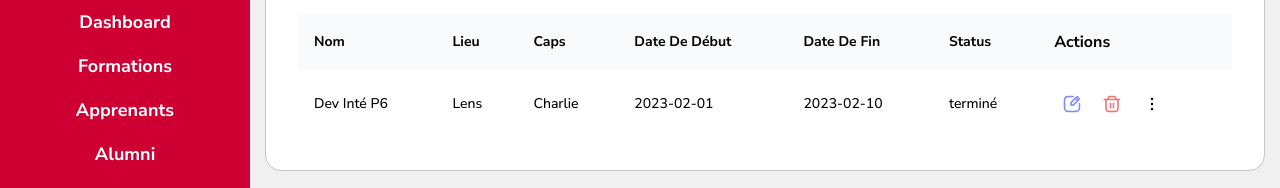
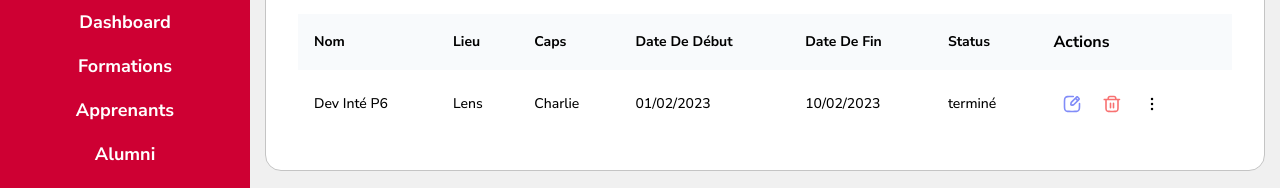
Before and after one commit to Simplon-hdf/Simplon-bot-front, an Angular app: page /formations in a window 1280 px wide. Shown: the part 221-409 px from the top of the page. Built offline with nearby package versions, Linux system fonts and the light colour scheme.

Commit message:
feat: add date pipe to match fr date

```diff
--- a/src/app/components/formation-detail/formation-detail.component.html
+++ b/src/app/components/formation-detail/formation-detail.component.html
@@ -10,8 +10,8 @@
             <li class="bg-color-red bg-opacity-5 px-3 py-1 rounded-md text-color-red border-2 border-color-red font-semibold"
                 *ngIf="formation.status === 'terminé'"> Terminé </li>
         </div>
-        <h3 class="text-2xl font-medium mt-2">{{formation.start_date}} -
-            {{formation.end_date}}</h3>
+        <h3 class="text-2xl font-medium mt-2">{{formation.start_date| date:
+            'dd/MM/yyyy'}} - {{formation.end_date| date: 'dd/MM/yyyy'}}</h3>
     </div>
     <p>Type: {{ formation.type }}</p>
     <h2 class=" text-4xl font-semibold mt-10">Staffs</h2>
--- a/src/app/components/formations/formations.component.html
+++ b/src/app/components/formations/formations.component.html
@@ -77,10 +77,12 @@
                                     {{formation.caps.name}} </td>
                                 <td
                                     class="p-4 whitespace-nowrap text-sm leading-6 font-medium text-gray-900">
-                                    {{formation.start_date}} </td>
+                                    {{formation.start_date | date:
+                                    'dd/MM/yyyy'}} </td>
                                 <td
                                     class="p-4 whitespace-nowrap text-sm leading-6 font-medium text-gray-900">
-                                    {{formation.end_date}} </td>
+                                    {{formation.end_date | date: 'dd/MM/yyyy'}}
+                                </td>
                                 <td
                                     class="p-4 whitespace-nowrap text-sm leading-6 font-medium text-gray-900">
                                     {{formation.status}} </td>
--- a/src/app/components/formations/formations.component.ts
+++ b/src/app/components/formations/formations.component.ts
@@ -3,13 +3,13 @@ import { FormationService } from '../../services/formation.service';
 import { FormationModel } from '../../models/formation-model';
 import { Router } from '@angular/router';
 import { AddFormationPopupComponent } from '../add-formation-popup/add-formation-popup.component';
-import { NgFor, NgIf } from '@angular/common';
+import { CommonModule, NgFor, NgIf } from '@angular/common';
 import { FormsModule } from '@angular/forms';
 
 @Component({
   selector: 'app-formations',
   standalone: true,
-  imports: [NgFor, AddFormationPopupComponent, NgIf, FormsModule],
+  imports: [NgFor, AddFormationPopupComponent, NgIf, FormsModule, CommonModule],
   templateUrl: './formations.component.html',
   styleUrl: './formations.component.scss',
 })
```
